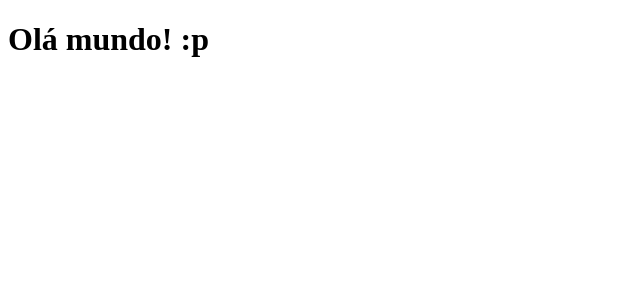
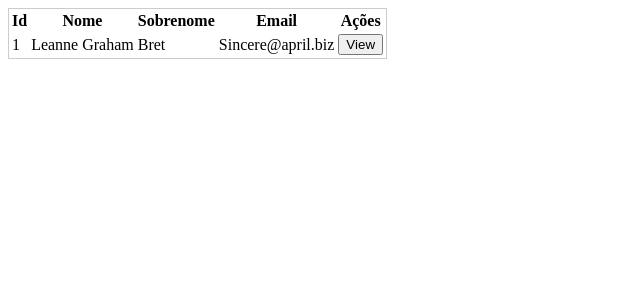
Before and after one commit to ac-silva/test-react, a React (Create React App) app: page / in a window 1280 px wide. Shown: the top 300 px of the page, without its empty margins (0-640 px from the left). Built offline with nearby package versions, Linux system fonts and the light colour scheme.

Commit message:
Created first implentation of table

```diff
--- a/package.json
+++ b/package.json
@@ -6,12 +6,13 @@
     "@testing-library/jest-dom": "^5.1.1",
     "@testing-library/react": "^9.4.0",
     "@testing-library/user-event": "^7.1.2",
+    "node-sass": "^4.13.1",
     "react": "^16.12.0",
     "react-dom": "^16.12.0",
     "react-scripts": "3.3.1"
   },
   "scripts": {
-    "start": "react-scripts start",
+    "start": "PORT=3006 react-scripts start",
     "build": "react-scripts build",
     "test": "react-scripts test",
     "eject": "react-scripts eject"
--- a/src/App.js
+++ b/src/App.js
@@ -1,9 +1,10 @@
 import React from 'react';
+import UserList from './pages/UserList';
 
 function App() {
   return (
     <div className="app">
-      <h1>Olá mundo! :p</h1>
+      <UserList></UserList>
     </div>
   );
 }
--- /dev/null
+++ b/src/components/Table/index.js
@@ -0,0 +1,5 @@
+import React from "react";
+
+export default function Table(props){
+    return (<table {...props}>{props.children}</table>)
+}
--- /dev/null
+++ b/src/pages/UserList/index.js
@@ -0,0 +1,30 @@
+import React from 'react';
+import Table from '../../components/Table';
+import './userlist.scss';
+
+export default function UserList(props) {
+  return (
+    <Table className="table-bordered">
+      <thead>
+        <tr>
+          <th>Id</th>
+          <th>Nome</th>
+          <th>Sobrenome</th>
+          <th>Email</th>
+          <th>Ações</th>
+        </tr>
+      </thead>
+      <tbody>
+        <tr>
+          <td>1</td>
+          <td>Leanne Graham</td>
+          <td>Bret</td>
+          <td>Sincere@april.biz</td>
+          <td>
+            <button>View</button>
+          </td>
+        </tr>
+      </tbody>
+    </Table>
+  )
+}
--- /dev/null
+++ b/src/pages/UserList/userlist.scss
@@ -0,0 +1,3 @@
+.table-bordered {
+  border: 1px solid #ccc;
+}
```
Also changed, not shown: 1 other file (tests, documents, lock files or other folders).
